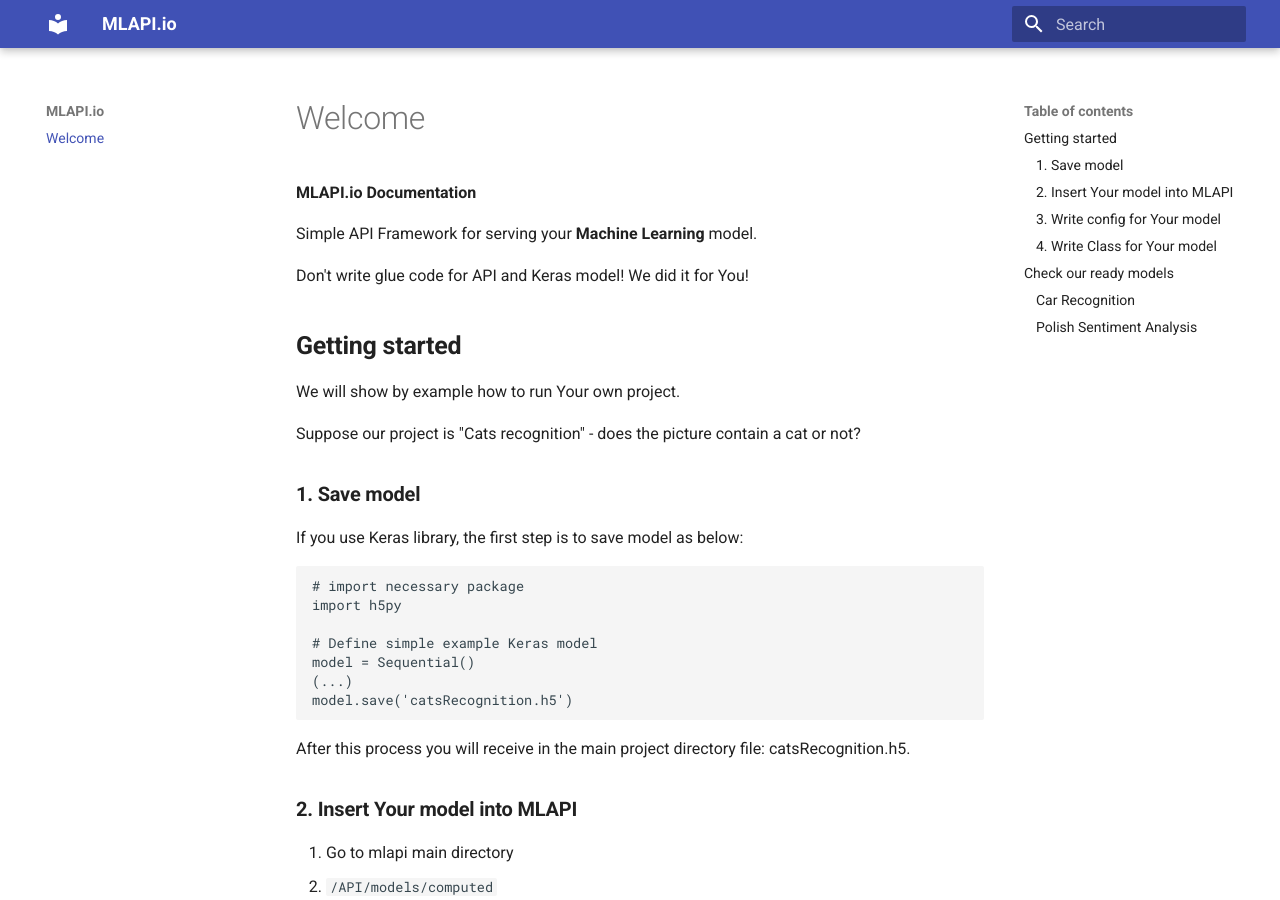
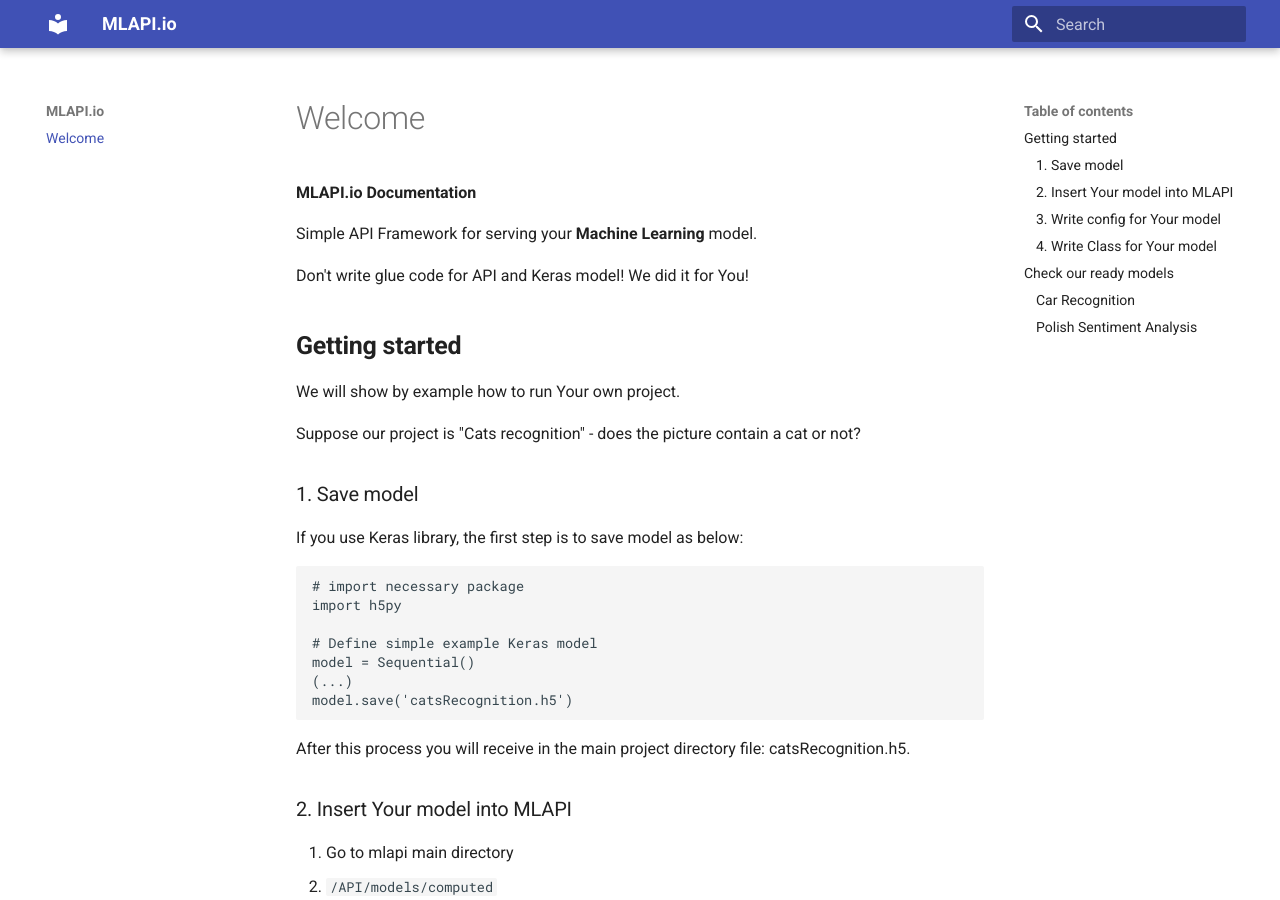
Before and after one commit to Ermlab/mlapi.io, an MkDocs documentation site: the page built from docs/index.md, in a window 1280 px wide and 900 px high. Built offline with MkDocs 1.6.1 and Material for MkDocs 9.7.7, drawn with Linux system fonts in a browser that asks for light colours; old or Windows-style settings are respelled for this version of MkDocs.

Commit message:
add language remove b from headings

````diff
--- a/docs/index.md
+++ b/docs/index.md
@@ -14,7 +14,7 @@
 
 
 
-### <b>1. Save model</b>
+### 1. Save model
 
 If you use Keras library, the first step is to save model as below:
 
@@ -29,15 +29,16 @@
 ```
 After this process you will receive in the main project directory file: catsRecognition.h5.
 
-### <b>2. Insert Your model into MLAPI </b>
+### 2. Insert Your model into MLAPI
 
  1. Go to mlapi main directory
  2. ```/API/models/computed```
  3. Create Your own directory name for example "cats"
  4. Insert your model file into folder /cats
 
-### <b>3. Write config for Your model </b>
-```
+### 3. Write config for Your model
+
+```yaml
 [CATS]
 modelName: cats
 modelFullName: Cats Recognition
@@ -52,7 +53,9 @@
 
 Save above lines in your /cats folder as config.ini
 
-### <b>4. Write Class for Your model</b>
+### 4. Write Class for Your model
+
+
 ```buildoutcfg
 
 ```
````
